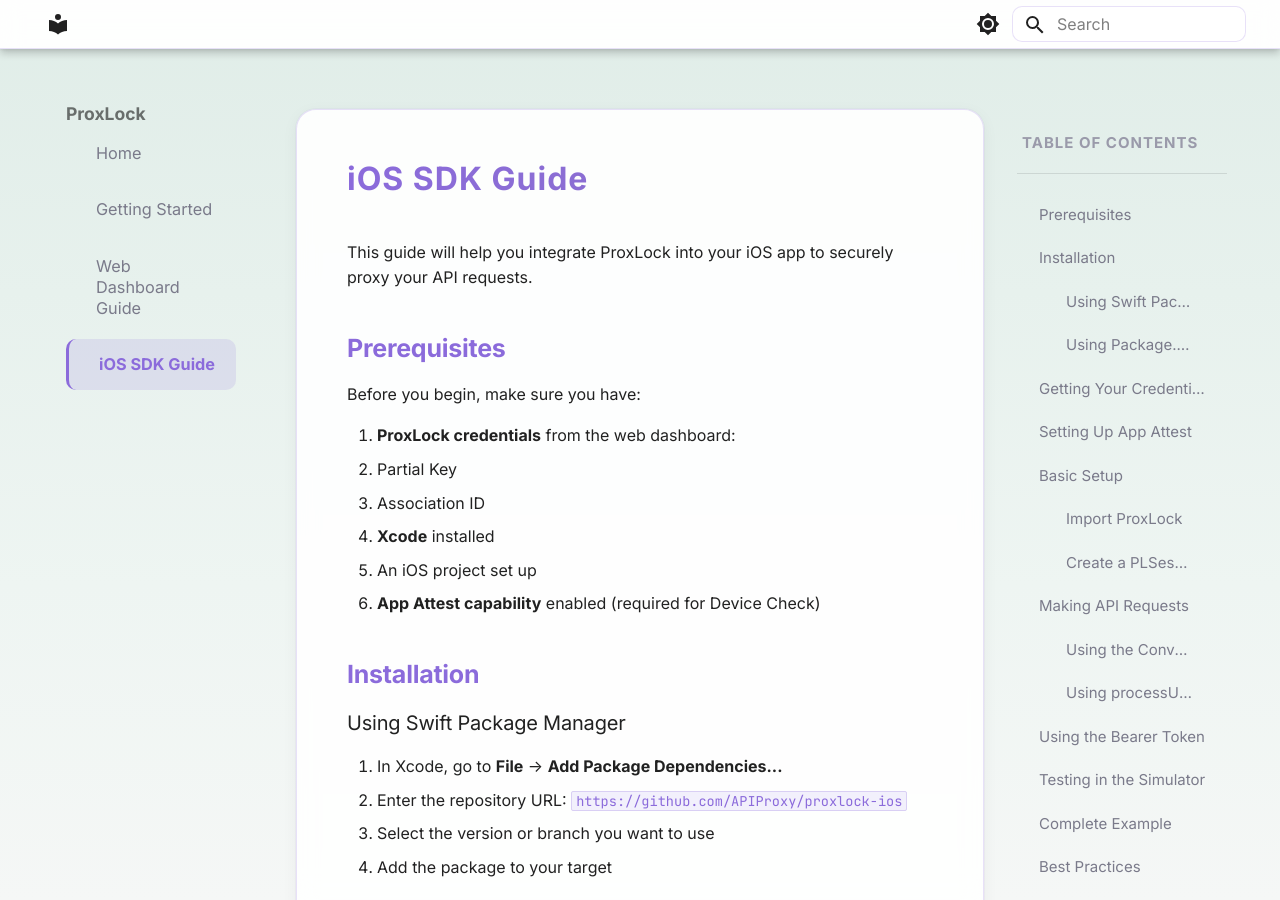
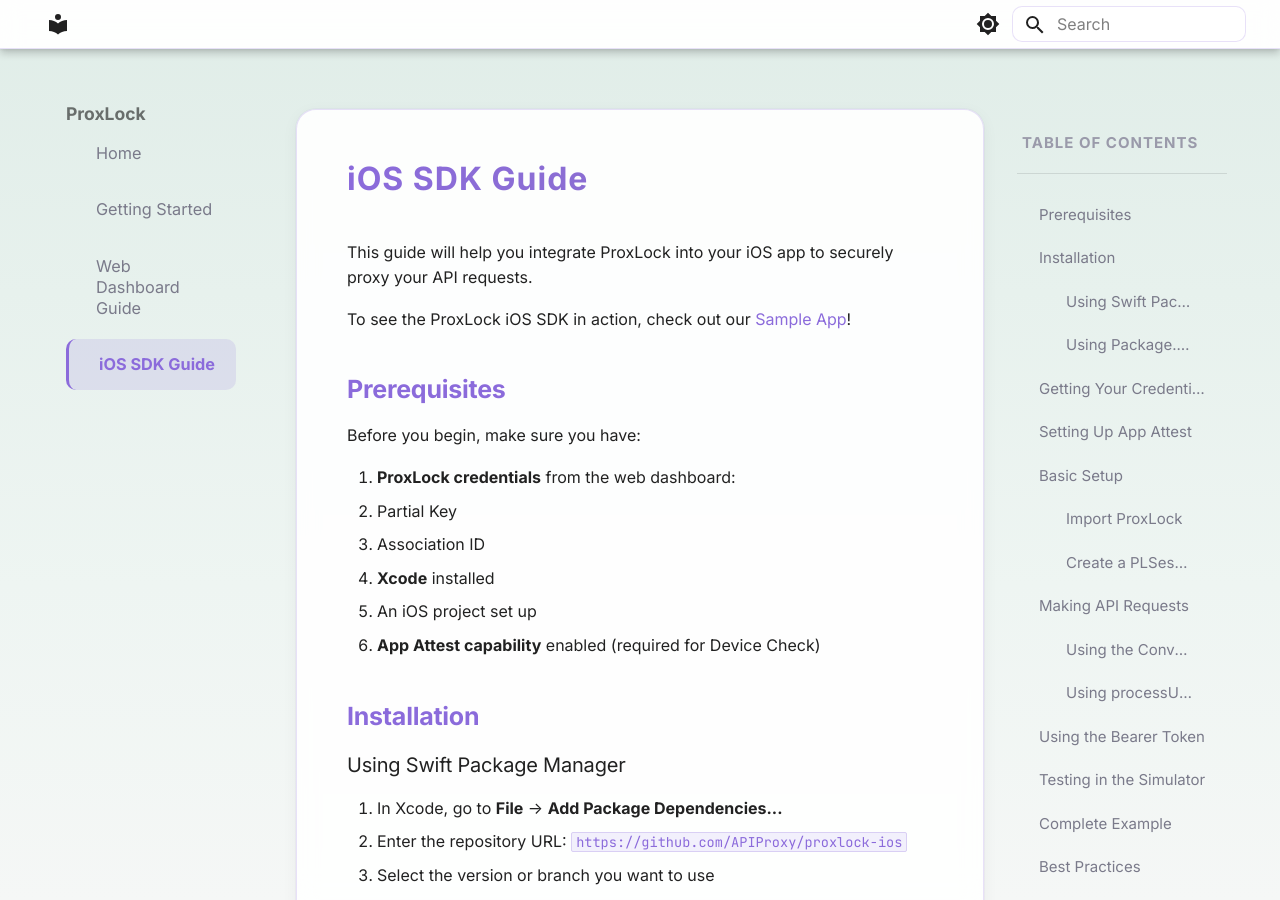
Before and after one commit to ProxLock/Docs, an MkDocs documentation site: the page built from docs/ios-sdk.md, in a window 1280 px wide and 900 px high. Built offline with MkDocs 1.6.1 and Material for MkDocs 9.7.7, drawn with Linux system fonts in a browser that asks for light colours.

Commit message:
Add sample app link to ios sdk quide

```diff
--- a/docs/ios-sdk.md
+++ b/docs/ios-sdk.md
@@ -1,6 +1,8 @@
 # iOS SDK Guide
 
 This guide will help you integrate ProxLock into your iOS app to securely proxy your API requests.
+
+To see the ProxLock iOS SDK in action, check out our [Sample App](https://github.com/ProxLock/ProxLock-Demo)!
 
 ## Prerequisites
 
```
